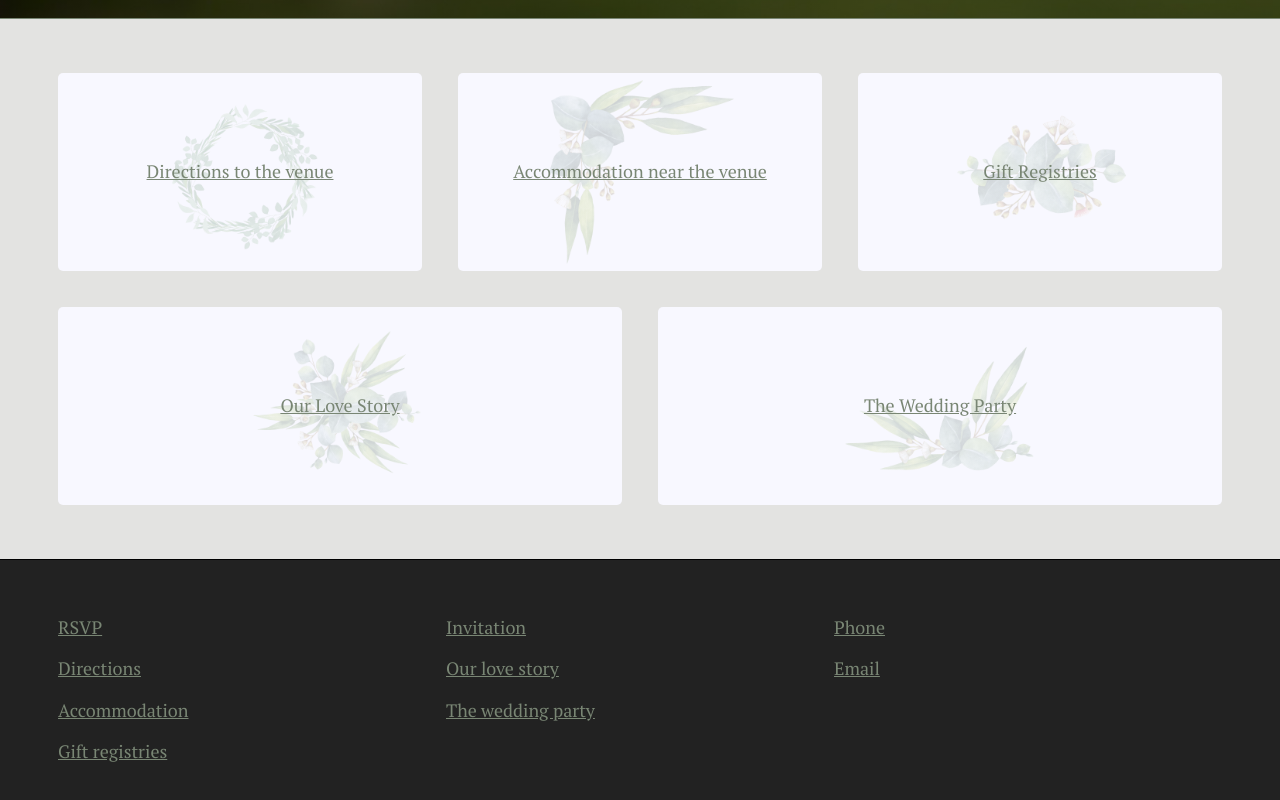
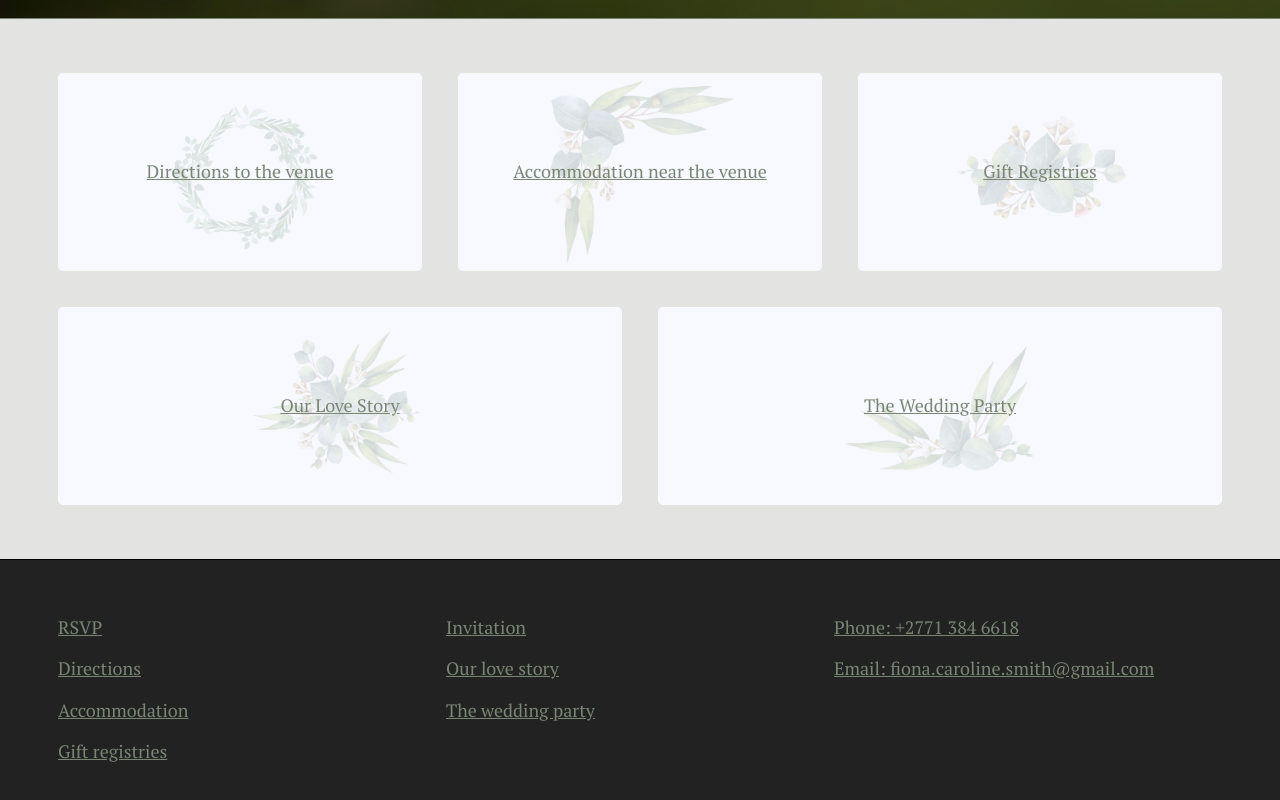
Before and after one commit to JamesGarethSmith/fiona-wedding, a Next.js app: page / in a window 1280 px wide. Shown: the part 621-1421 px from the top of the page. Built offline with nearby package versions, Linux system fonts and the light colour scheme.

Commit message:
feat: contact details

```diff
--- a/components/footer/footer.tsx
+++ b/components/footer/footer.tsx
@@ -37,10 +37,12 @@ const Footer = () => (
       </ul>
       <ul>
         <li>
-          <a href="tel:0824844883">Phone</a>
+          <a href="tel:+27713846618">Phone: +2771 384 6618</a>
         </li>
         <li>
-          <a href="mailto:james.gareth.smith@gmail.com">Email</a>
+          <a href="mailto:fiona.caroline.smith@gmail.com">
+            Email: fiona.caroline.smith@gmail.com
+          </a>
         </li>
       </ul>
     </div>
--- a/pages/index.tsx
+++ b/pages/index.tsx
@@ -16,7 +16,7 @@ const Home = () => (
         url="/accommodation"
         bg="bouquet"
       />
-      <Card title="Gift Registries" url="/directions" bg="succulents" />
+      <Card title="Gift Registries" url="/gift-registries" bg="succulents" />
     </Block>
     <Block>
       <Card title="Our Love Story" url="/love-story" bg="flowers" />
```
